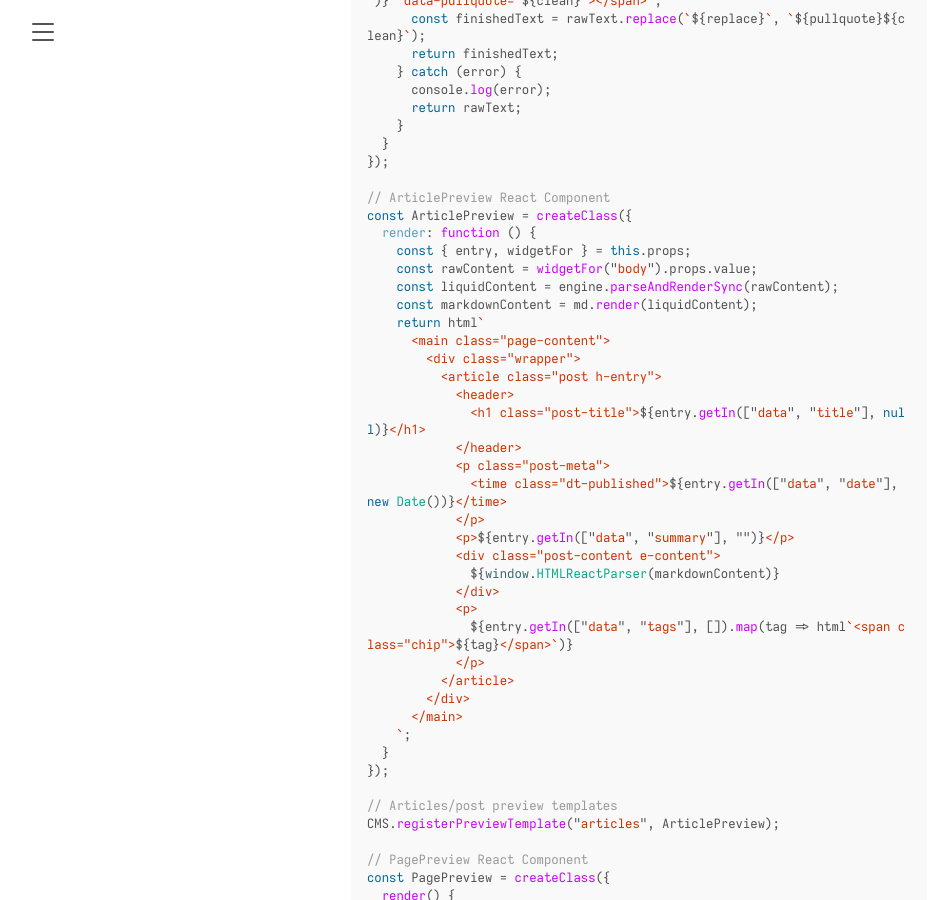
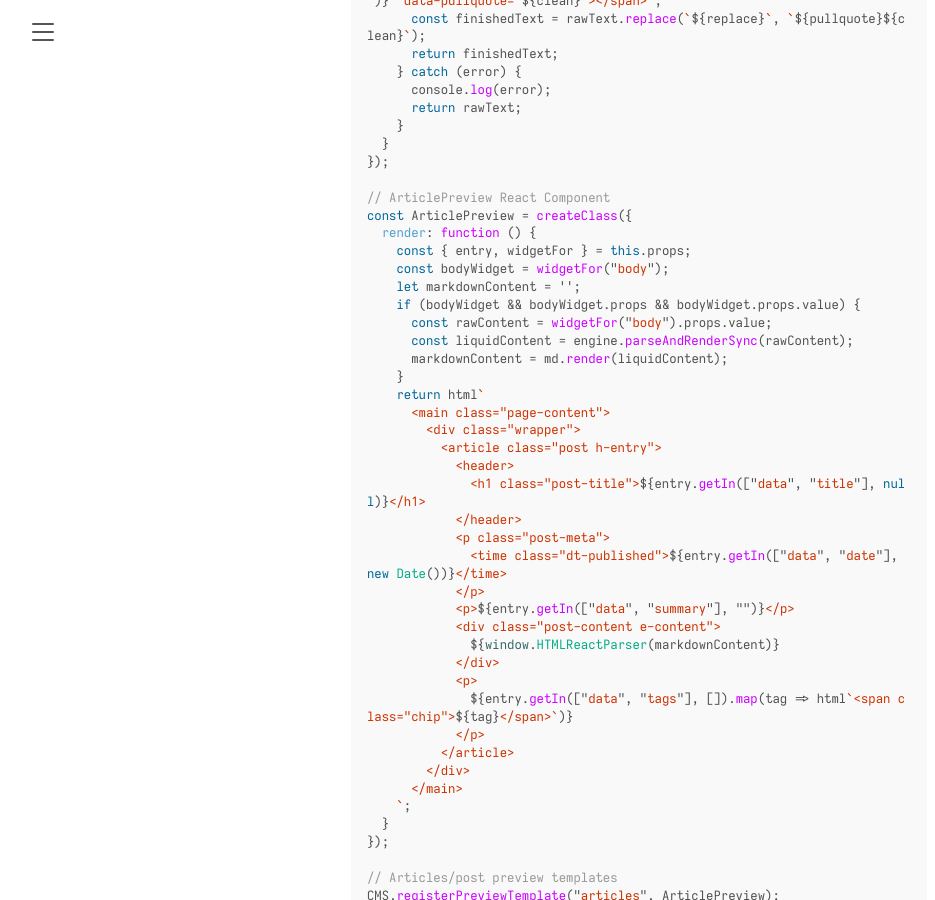
Before and after one commit to tbjers/torgnybjers.com, a Jekyll site: the page built from _posts/2021-01-20-netlify-cms-previews-with-liquid-and-markdown-attrs.md, in a window 1280 px wide and 900 px high, scrolled down 8965 px. Shown: the whole window, without its empty margins (1-936 px from the left). Built offline with Jekyll 4.4.1, drawn with Linux system fonts in a browser that asks for light colours; some web fonts are replaced.

Commit message:
add guard against empty content body (#42)

```diff
--- a/_posts/2021-01-20-netlify-cms-previews-with-liquid-and-markdown-attrs.md
+++ b/_posts/2021-01-20-netlify-cms-previews-with-liquid-and-markdown-attrs.md
@@ -450,9 +450,13 @@ engine.registerTag('pullquote', {
 const ArticlePreview = createClass({
   render: function () {
     const { entry, widgetFor } = this.props;
-    const rawContent = widgetFor("body").props.value;
-    const liquidContent = engine.parseAndRenderSync(rawContent);
-    const markdownContent = md.render(liquidContent);
+    const bodyWidget = widgetFor("body");
+    let markdownContent = '';
+    if (bodyWidget && bodyWidget.props && bodyWidget.props.value) {
+      const rawContent = widgetFor("body").props.value;
+      const liquidContent = engine.parseAndRenderSync(rawContent);
+      markdownContent = md.render(liquidContent);
+    }
     return html`
       <main class="page-content">
         <div class="wrapper">
```
